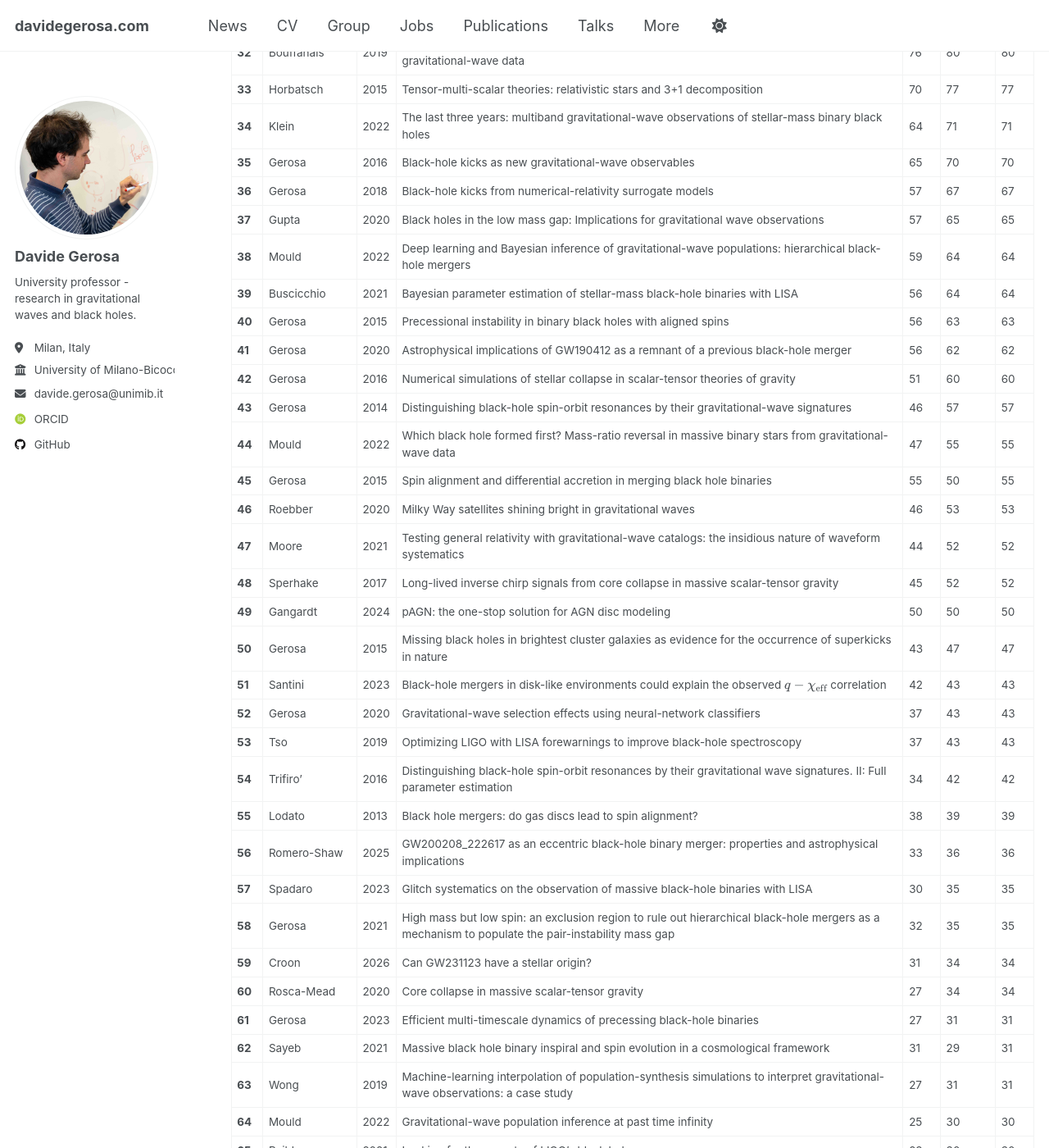
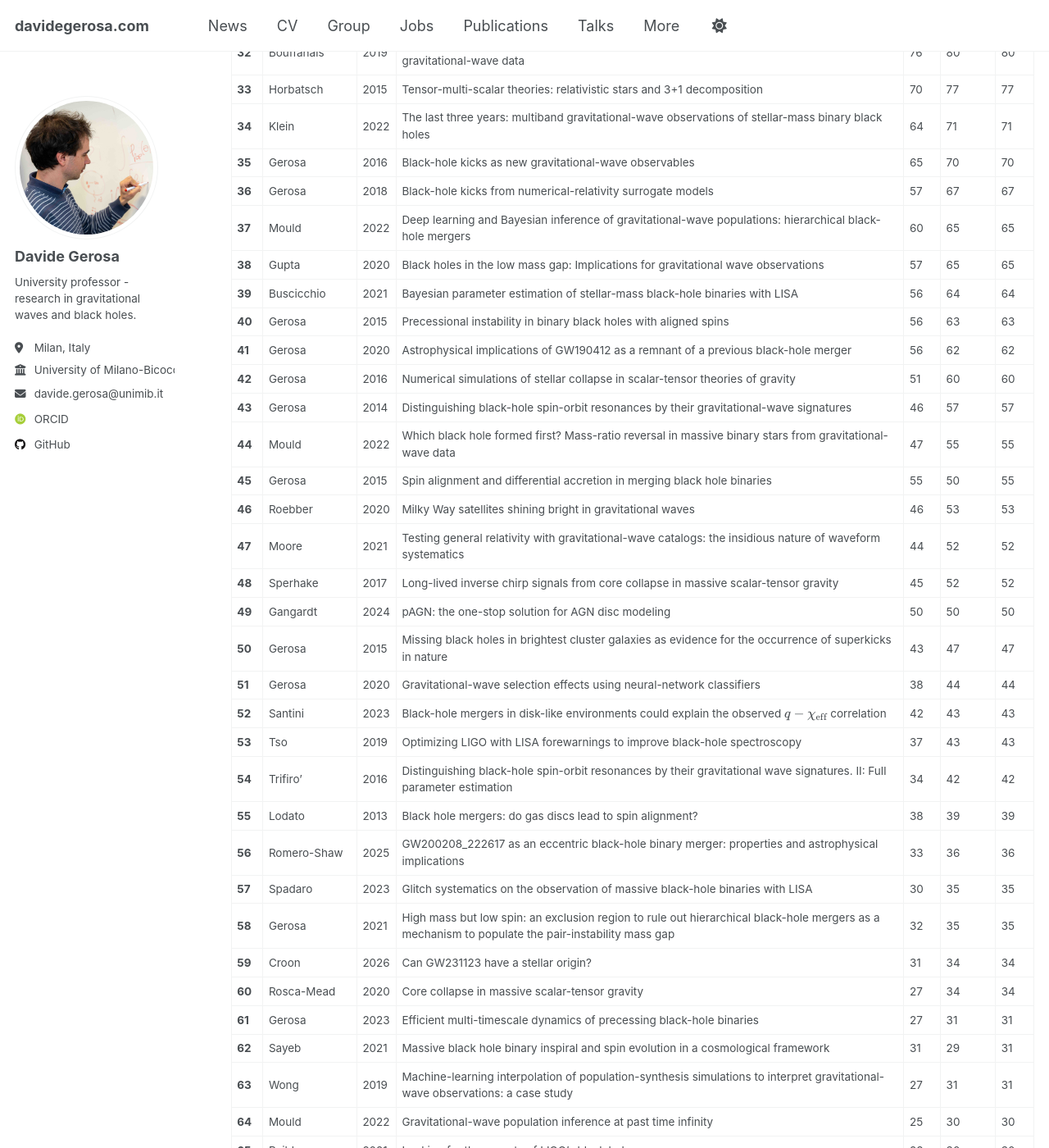
Before and after one commit to dgerosa/website, a Jekyll site: the page built from _pages/citations.md, in a window 1280 px wide and 1400 px high, scrolled down 1773 px. Shown: the whole window at 82% size. Built offline with Jekyll 4.4.1, drawn with Linux system fonts in a browser that asks for light colours; some web fonts are replaced; some of the changed text lies outside the part shown.

Commit message:
Website update from workflow

```diff
--- a/_pages/_citations.md
+++ b/_pages/_citations.md
@@ -45,8 +45,8 @@
 | **34** | Klein | 2022 | The last three years: multiband gravitational-wave observations of stellar-mass binary black holes | 64 | 71 | 71 |
 | **35** | Gerosa | 2016 | Black-hole kicks as new gravitational-wave observables | 65 | 70 | 70 |
 | **36** | Gerosa | 2018 | Black-hole kicks from numerical-relativity surrogate models | 57 | 67 | 67 |
-| **37** | Gupta | 2020 | Black holes in the low mass gap: Implications for gravitational wave observations | 57 | 65 | 65 |
-| **38** | Mould | 2022 | Deep learning and Bayesian inference of gravitational-wave populations: hierarchical black-hole mergers | 59 | 64 | 64 |
+| **37** | Mould | 2022 | Deep learning and Bayesian inference of gravitational-wave populations: hierarchical black-hole mergers | 60 | 65 | 65 |
+| **38** | Gupta | 2020 | Black holes in the low mass gap: Implications for gravitational wave observations | 57 | 65 | 65 |
 | **39** | Buscicchio | 2021 | Bayesian parameter estimation of stellar-mass black-hole binaries with LISA | 56 | 64 | 64 |
 | **40** | Gerosa | 2015 | Precessional instability in binary black holes with aligned spins | 56 | 63 | 63 |
 | **41** | Gerosa | 2020 | Astrophysical implications of GW190412 as a remnant of a previous black-hole merger | 56 | 62 | 62 |
@@ -59,8 +59,8 @@
 | **48** | Sperhake | 2017 | Long-lived inverse chirp signals from core collapse in massive scalar-tensor gravity | 45 | 52 | 52 |
 | **49** | Gangardt | 2024 | pAGN: the one-stop solution for AGN disc modeling | 50 | 50 | 50 |
 | **50** | Gerosa | 2015 | Missing black holes in brightest cluster galaxies as evidence for the occurrence of superkicks in nature | 43 | 47 | 47 |
-| **51** | Santini | 2023 | Black-hole mergers in disk-like environments could explain the observed $$q-\chi_\mathrm{eff}$$ correlation | 42 | 43 | 43 |
-| **52** | Gerosa | 2020 | Gravitational-wave selection effects using neural-network classifiers | 37 | 43 | 43 |
+| **51** | Gerosa | 2020 | Gravitational-wave selection effects using neural-network classifiers | 38 | 44 | 44 |
+| **52** | Santini | 2023 | Black-hole mergers in disk-like environments could explain the observed $$q-\chi_\mathrm{eff}$$ correlation | 42 | 43 | 43 |
 | **53** | Tso | 2019 | Optimizing LIGO with LISA forewarnings to improve black-hole spectroscopy | 37 | 43 | 43 |
 | **54** | Trifiro' | 2016 | Distinguishing black-hole spin-orbit resonances by their gravitational wave signatures. II: Full parameter estimation | 34 | 42 | 42 |
 | **55** | Lodato | 2013 | Black hole mergers: do gas discs lead to spin alignment? | 38 | 39 | 39 |
```
Also changed, not shown: other parts of _pages/_citations.md (+19 -19 lines), _pages/_group.md (+1 -1 lines), _pages/_publications.md (+1 -1 lines), _pages/_talks.md (+1 -1 lines).
